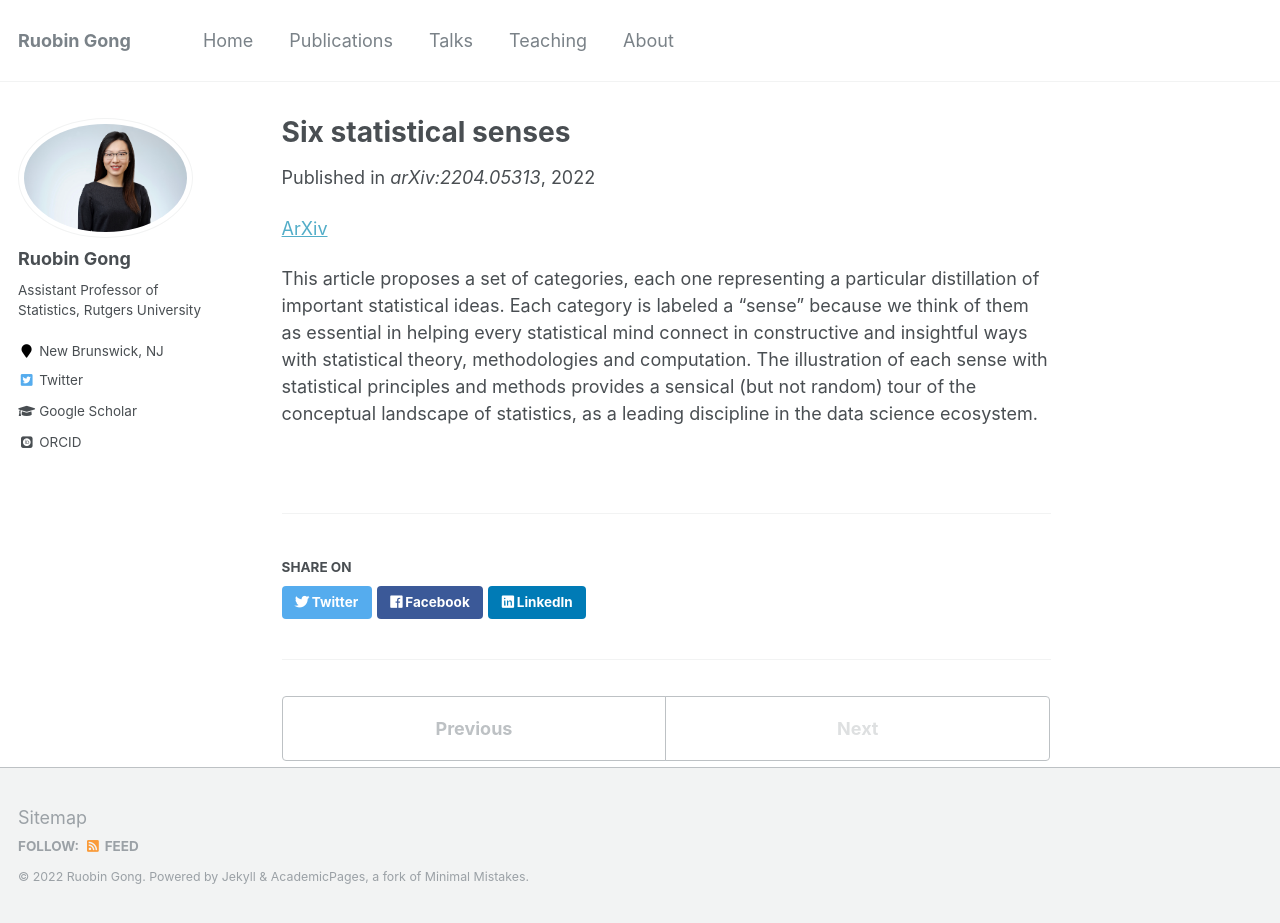
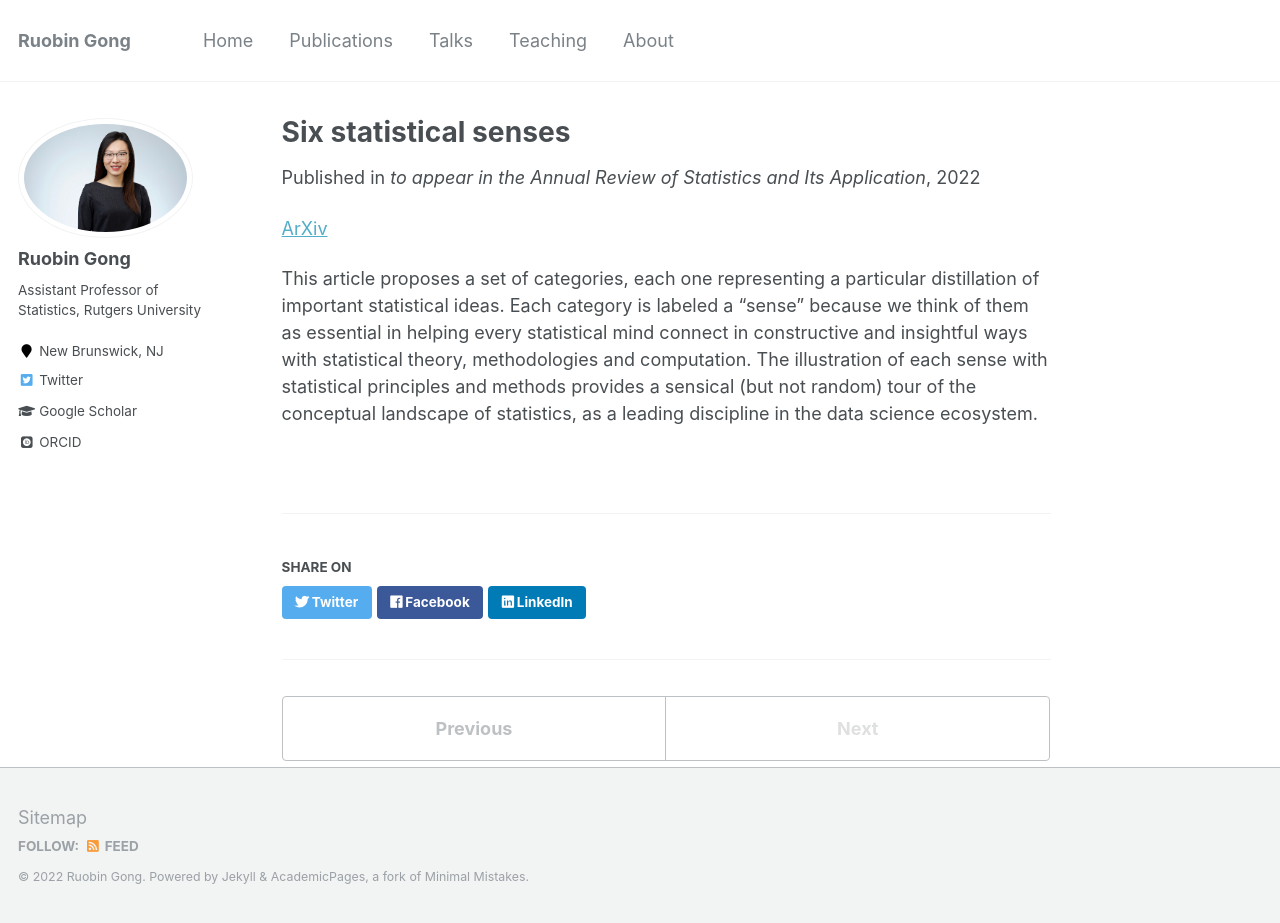
Before and after one commit to RuobinGong/RuobinGong.github.io, a Jekyll site: the page built from _publications_foundation/2022-04-11-senses.md, in a window 1280 px wide and 923 px high. Built offline with Jekyll 4.4.1, drawn with Linux system fonts in a browser that asks for light colours; some web fonts are replaced.

Commit message:
Update 2022-04-11-senses.md

```diff
--- a/_publications_foundation/2022-04-11-senses.md
+++ b/_publications_foundation/2022-04-11-senses.md
@@ -4,7 +4,7 @@ collection: publications_foundation
 permalink: /publication/2022-04-11-senses
 excerpt: ''
 date: 2022-04-01
-venue: 'arXiv:2204.05313'
+venue: 'to appear in the Annual Review of Statistics and Its Application'
 author: 'RV Craiu, R Gong, XL Meng'
 
 ---
```
